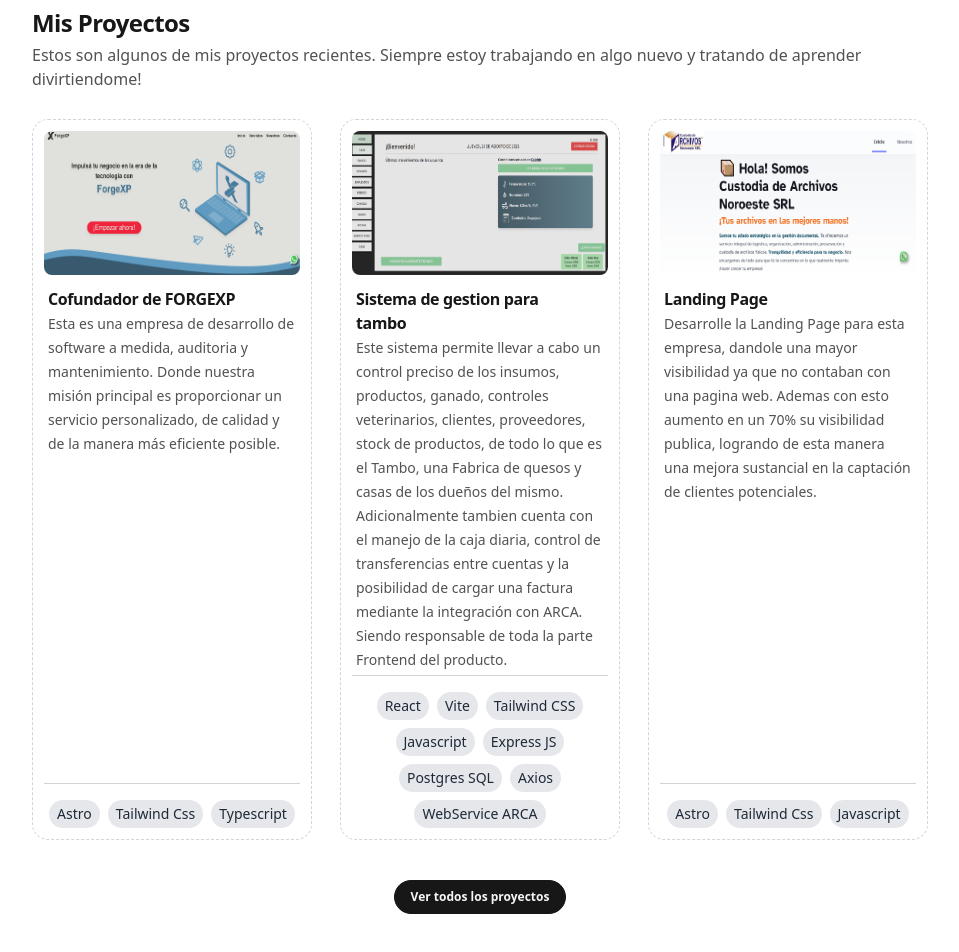
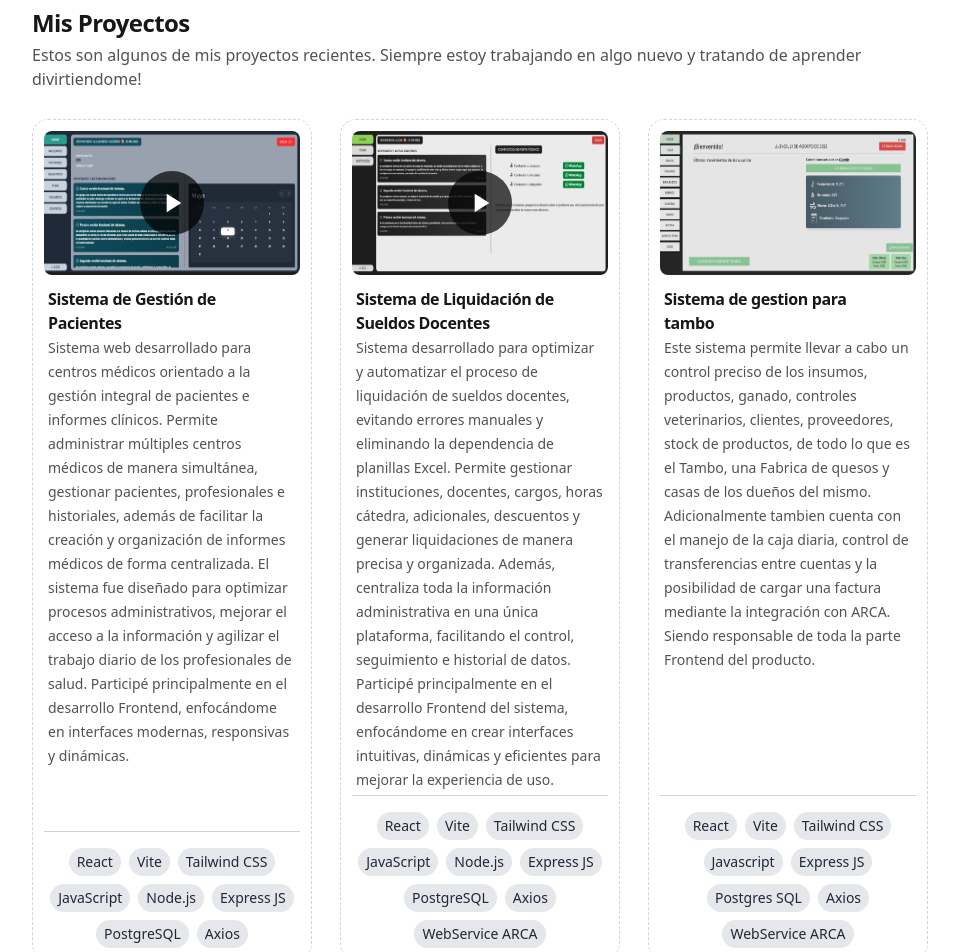
Before and after one commit to AlejandroAgueroDev/AlejandroPortfolio, an Astro site in the folder Alejandro/: page / in a window 1280 px wide. Shown: the part 820-1772 px from the top of the page, without its empty margins (160-1119 px from the left). Built offline with nearby package versions, Linux system fonts and the light colour scheme; Astro itself is replaced by a stand-in of ours.

Commit message:
feat: actualizacion de portfolio

```diff
--- a/Alejandro/src/collections/projects.json
+++ b/Alejandro/src/collections/projects.json
@@ -1,16 +1,30 @@
 [
   {
-    "name": "Cofundador de FORGEXP",
-    "description": "Esta es una empresa de desarrollo de software a medida, auditoria y mantenimiento. Donde nuestra misión principal es proporcionar un servicio personalizado, de calidad y de la manera más eficiente posible.",
-    "image": "/assets/images/projects/ForgeXP.png",
-    "url": "https://www.forgexp.com.ar/",
-    "tecnologi": "Astro, Tailwind Css, Typescript"
+    "name": "Sistema de Gestión de Pacientes",
+    "description": "Sistema web desarrollado para centros médicos orientado a la gestión integral de pacientes e informes clínicos. Permite administrar múltiples centros médicos de manera simultánea, gestionar pacientes, profesionales e historiales, además de facilitar la creación y organización de informes médicos de forma centralizada. El sistema fue diseñado para optimizar procesos administrativos, mejorar el acceso a la información y agilizar el trabajo diario de los profesionales de salud. Participé principalmente en el desarrollo Frontend, enfocándome en interfaces modernas, responsivas y dinámicas.",
+    "image": "/assets/images/projects/Gestion_pacientes.png",
+    "tecnologi": "React, Vite, Tailwind CSS, JavaScript, Node.js, Express JS, PostgreSQL, Axios",
+    "video" : "/public/assets/videos/Sistema_Pacientes.mp4"
+  },
+  {
+    "name": "Sistema de Liquidación de Sueldos Docentes",
+    "description": "Sistema desarrollado para optimizar y automatizar el proceso de liquidación de sueldos docentes, evitando errores manuales y eliminando la dependencia de planillas Excel. Permite gestionar instituciones, docentes, cargos, horas cátedra, adicionales, descuentos y generar liquidaciones de manera precisa y organizada. Además, centraliza toda la información administrativa en una única plataforma, facilitando el control, seguimiento e historial de datos. Participé principalmente en el desarrollo Frontend del sistema, enfocándome en crear interfaces intuitivas, dinámicas y eficientes para mejorar la experiencia de uso.",
+    "image": "/assets/images/projects/Liquidacion_docente.png",
+    "tecnologi": "React, Vite, Tailwind CSS, JavaScript, Node.js, Express JS, PostgreSQL, Axios, WebService ARCA",
+    "video" : "/public/assets/videos/Sistema_Facturacion_Docente.mp4"
   },
   {
     "name": "Sistema de gestion para tambo",
     "description": "Este sistema permite llevar a cabo un control preciso de los insumos, productos, ganado, controles veterinarios, clientes, proveedores, stock de productos, de todo lo que es el Tambo, una Fabrica de quesos y casas de los dueños del mismo. Adicionalmente tambien cuenta con el manejo de la caja diaria, control de transferencias entre cuentas y la posibilidad de cargar una factura mediante la integración con ARCA. Siendo responsable de toda la parte Frontend del producto.",
     "image": "/assets/images/projects/SistemaTambo.png",
     "tecnologi": "React, Vite, Tailwind CSS, Javascript, Express JS, Postgres SQL, Axios, WebService ARCA"
+  },
+  {
+    "name": "Cofundador de Check✅",
+    "description": "Esta es una empresa de desarrollo de software a medida, auditoria y mantenimiento. Donde nuestra misión principal es proporcionar un servicio personalizado, de calidad y de la manera más eficiente posible.",
+    "image": "/assets/images/projects/Check.png",
+    "url": "https://www.checksoftware.com.ar/",
+    "tecnologi": "Astro, Tailwind Css, Typescript"
   },
   {
     "name": "Landing Page",
--- a/Alejandro/src/components/header.astro
+++ b/Alejandro/src/components/header.astro
@@ -34,9 +34,9 @@
         >
       </div>
       <div
-        id="closeMenu"
-        class="flex flex-col items-end justify-center w-6 h-6 ml-4 -translate-x-1 cursor-pointer sm:hidden"
-      >
+  id="closeMenu"
+  class="hidden flex-col items-end justify-center w-6 h-6 ml-4 -translate-x-1 cursor-pointer sm:hidden"
+>
         <svg
           class="w-6 h-6 text-neutral-600 dark:text-neutral-200"
           fill="none"
--- a/Alejandro/src/components/home/projects.astro
+++ b/Alejandro/src/components/home/projects.astro
@@ -6,7 +6,7 @@
 const { showLimit } = Astro.props;
 ---
 
-<section class="max-w-4xl mx-auto px-7 lg:px-0">
+<section class="max-w-4xl mx-auto px-7 lg:px-0 cursor-pointer">
   <h2
     class="text-2xl font-bold leading-10 tracking-tight text-neutral-900 dark:text-neutral-100"
   >
@@ -28,6 +28,7 @@
             image={project.image}
             url={project.url}
             tecnologi={project.tecnologi}
+            video={project.video}
           />
         );
       })
@@ -39,10 +40,9 @@
   </div>
 </section>
 
-
 <style>
   @media print {
-    #printButton{
+    #printButton {
       display: none;
     }
   }
--- a/Alejandro/src/components/project.astro
+++ b/Alejandro/src/components/project.astro
@@ -1,66 +1,97 @@
 ---
-const { name, description, url, image, tecnologi } = Astro.props;
+const { name, description, url, image, tecnologi, video } = Astro.props;
+
+// ID único para cada modal
+const modalId = `modal-${name.replace(/\s+/g, "-").toLowerCase()}`;
 ---
 
+<>
   <a
-  href={url}
-  target="_blank"
+    href={!video ? url : "#"}
+    target={!video ? "_blank" : undefined}
     class="relative flex flex-col items-stretch duration-300 ease-out p-7 sm:p-3 group h-100 rounded-2xl"
+    data-modal={modalId}
   >
     <span
       class="absolute inset-0 z-20 block w-full h-full duration-300 ease-out bg-transparent border border-transparent border-dashed group-hover:-translate-x-1 group-hover:-translate-y-1 group-hover:border group-hover:border-neutral-300 dark:group-hover:border-neutral-600 group-hover:border-dashed rounded-2xl group-hover:bg-white dark:group-hover:bg-neutral-950 overflow-x-hidden"
     ></span>
+
     <span
       class="absolute inset-0 z-10 block w-full h-full duration-300 ease-out border border-dashed rounded-2xl border-neutral-300 dark:border-neutral-600 group-hover:translate-x-1 group-hover:translate-y-1"
     ></span>
+
     <span
       class="relative z-30 duration-300 ease-out group-hover:-translate-x-1 group-hover:-translate-y-1 flex flex-col justify-between h-full"
     >
-    <span class="block w-full">
+      <span class="block w-full relative">
         <img src={image} class="w-full h-auto rounded-lg aspect-[16/9]" />
+
+        {
+          video && (
+            <div class="absolute inset-0 flex items-center justify-center">
+              <div class="bg-black/70 rounded-full p-4">
+                <svg
+                  xmlns="http://www.w3.org/2000/svg"
+                  fill="white"
+                  viewBox="0 0 24 24"
+                  class="w-8 h-8"
+                >
+                  <path d="M8 5v14l11-7z" />
+                </svg>
+              </div>
+            </div>
+          )
+        }
       </span>
+
       <span class="block w-full px-1 mt-5 mb-1 sm:mt-3">
         <span
           class="flex items-center mb-0 text-base font-semibold tracking-tight text-neutral-900 dark:text-neutral-100"
         >
           <span>{name}</span>
+
           <svg
             class="group-hover:translate-x-0 group-hover:translate-y-0 -rotate-45 translate-y-1 -translate-x-1 w-2.5 h-2.5 stroke-current ml-1 transition-all ease-in-out duration-200 transform"
             viewBox="0 0 13 15"
             version="1.1"
             xmlns="http://www.w3.org/2000/svg"
-          xmlns:xlink="http://www.w3.org/1999/xlink"
-          ><g
+          >
+            <g
               stroke="none"
               stroke-width="1"
               fill="none"
               fill-rule="evenodd"
               stroke-linecap="round"
               stroke-linejoin="round"
-            ><g
-              id="svg"
+            >
+              <g
                 transform="translate(0.666667, 2.333333)"
                 stroke="currentColor"
                 stroke-width="2.4"
-              ><g
-                ><polyline
+              >
+                <g>
+                  <polyline
                     class="transition-all duration-200 ease-out opacity-0 delay-0 group-hover:opacity-100"
                     points="5.33333333 0 10.8333333 5.5 5.33333333 11"
-                ></polyline><line
+                  ></polyline>
+
+                  <line
                     class="transition-all duration-200 ease-out transform -translate-x-1 opacity-0 group-hover:translate-x-0 group-hover:opacity-100 group-hover:ml-0"
                     x1="10.8333333"
                     y1="5.5"
                     x2="0.833333333"
-                  y2="5.16666667"></line></g
-              ></g
-            ></g
-          ></svg
-        >
+                    y2="5.16666667"></line>
+                </g>
+              </g>
+            </g>
+          </svg>
         </span>
-      <span class="text-sm text-neutral-600 dark:text-neutral-400"
-        >{description}</span
-      >
+
+        <span class="text-sm text-neutral-600 dark:text-neutral-400">
+          {description}
         </span>
+      </span>
+
       <span
         class="justify-center mt-auto pt-4 border-t border-neutral-300 dark:border-neutral-600 text-sm text-gray-800 dark:text-gray-200 flex flex-wrap gap-2"
       >
@@ -76,3 +107,63 @@
       </span>
     </span>
   </a>
+
+  {
+    video && (
+      <div
+        id={modalId}
+        class="fixed inset-0 z-50 hidden items-center justify-center bg-black/80 p-4"
+      >
+        <div class="relative w-full max-w-4xl">
+          <button
+            class="absolute -top-12 right-0 text-white text-3xl"
+            data-close={modalId}
+          >
+            ×
+          </button>
+
+          <video controls class="w-full rounded-xl" src={video} />
+        </div>
+      </div>
+    )
+  }
+</>
+
+<script>
+  document.addEventListener("click", (e) => {
+    const target = e.target as HTMLElement;
+
+    const card = target.closest("[data-modal]");
+    if (card) {
+      const modalId = card.getAttribute("data-modal");
+      if (!modalId) return;
+
+      const modal = document.getElementById(modalId);
+
+      if (modal) {
+        e.preventDefault();
+        modal.classList.remove("hidden");
+        modal.classList.add("flex");
+      }
+    }
+
+    const closeBtn = target.closest("[data-close]");
+    if (closeBtn) {
+      const modalId = closeBtn.getAttribute("data-close");
+      if (!modalId) return;
+
+      const modal = document.getElementById(modalId);
+
+      if (modal) {
+        modal.classList.add("hidden");
+        modal.classList.remove("flex");
+
+        const video = modal.querySelector("video");
+        if (video) {
+          video.pause();
+          video.currentTime = 0;
+        }
+      }
+    }
+  });
+</script>
--- a/Alejandro/src/pages/index.astro
+++ b/Alejandro/src/pages/index.astro
@@ -116,7 +116,7 @@
         <div class="ml-7 no-print">
           <Button
             text="Descarga mi CV"
-            link="https://drive.google.com/uc?export=download&id=1-et_TzB6D4QXtOBYdkC2znCAHIGihmCH"
+            link="https://drive.google.com/file/d/1F2TexXSrtlexYidSsX7c3djF_o9SAHxP/view?usp=sharing"
             download
           />
         </div>
--- a/Alejandro/src/pages/projects.astro
+++ b/Alejandro/src/pages/projects.astro
@@ -25,6 +25,7 @@
               image={project.image}
               url={project.url}
               tecnologi={project.tecnologi}
+              video={project.video}
             />
           );
         })
```
Also changed, not shown: Alejandro/src/collections/experiences.json (+8 -1 lines), Alejandro/public/assets/images/experiences/CheckSoft.png (added), Alejandro/public/assets/images/projects/Check.png (added), Alejandro/public/assets/images/projects/Gestion_pacientes.png (added), Alejandro/public/assets/images/projects/Liquidacion_docente.png (added), 3 other files. Lines whose indentation alone changed are shown as unchanged.
